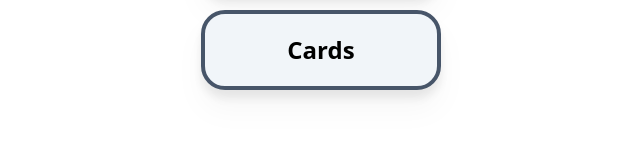
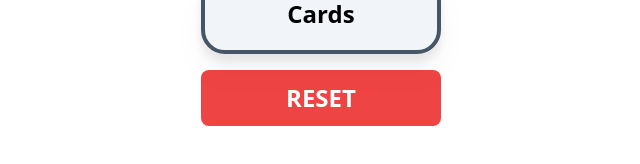
Before and after one commit to JulianBvW/werewolves-pwa, a Vue app: page / in a window 1280 px wide. Shown: the part 526-690 px from the top of the page, without its empty margins (319-959 px from the left). Built offline with nearby package versions, Linux system fonts and the light colour scheme.

Commit message:
Reset Storage and Cache button for debugging

```diff
--- a/src/pages/HomePage.vue
+++ b/src/pages/HomePage.vue
@@ -1,4 +1,19 @@
-<script setup></script>
+<script setup>
+const resetData = async () => {
+    // Clear localStorage
+    localStorage.clear()
+
+    // Delete the "werewolves-cache" cache
+    const cacheName = 'werewolves-pwa-cache'
+    const cacheExists = await caches.has(cacheName)
+    if (cacheExists) {
+        await caches.delete(cacheName)
+        alert('Cache and localStorage reset successfully.')
+    } else {
+        alert('LocalStorage reset successfully. Cache not found.')
+    }
+}
+</script>
 
 <template>
     <div
@@ -22,6 +37,11 @@
             @click="console.log($router.push('/cards'))">
             Cards
         </button>
+        <button
+            @click="resetData"
+            class="rounded-lg bg-red-500 px-6 py-3 font-semibold text-white hover:bg-red-600">
+            RESET
+        </button>
     </div>
 </template>
 
```
